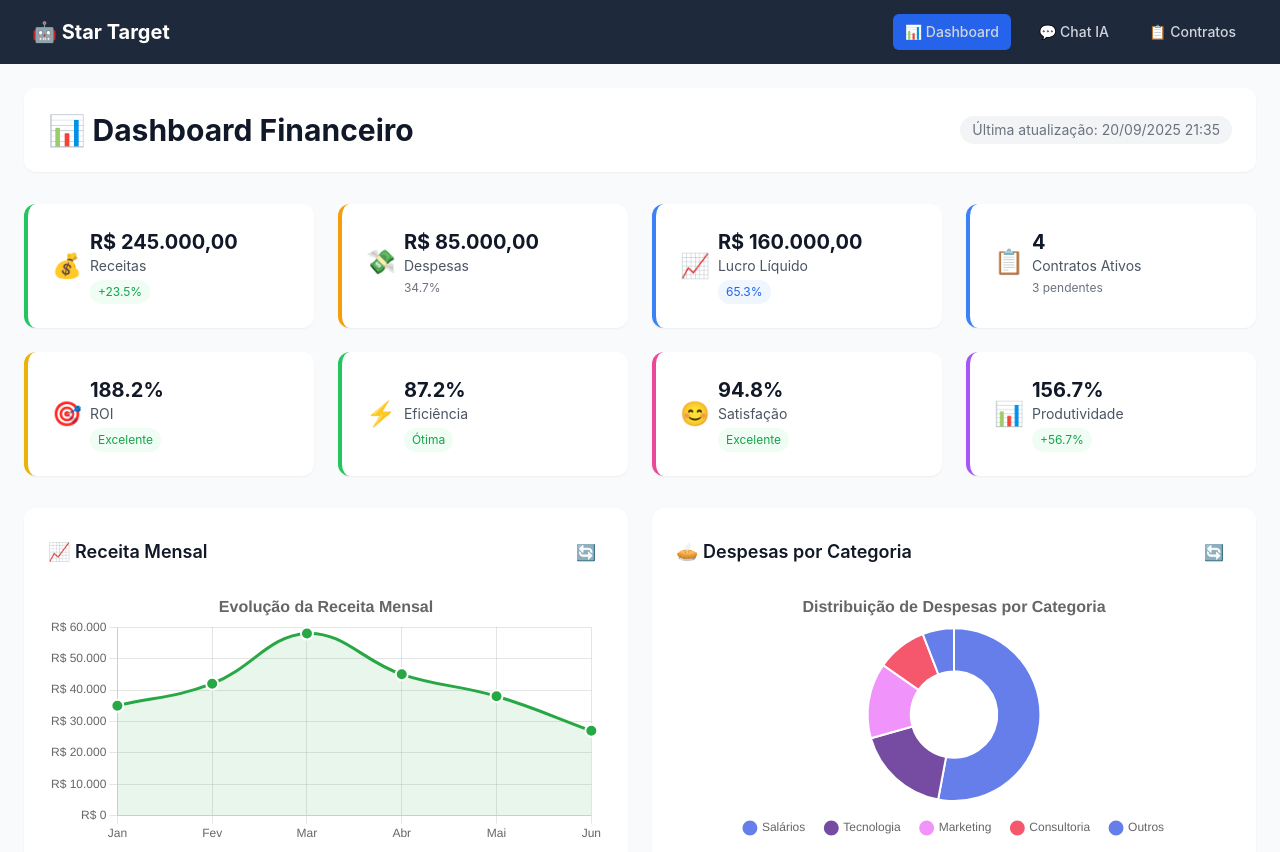
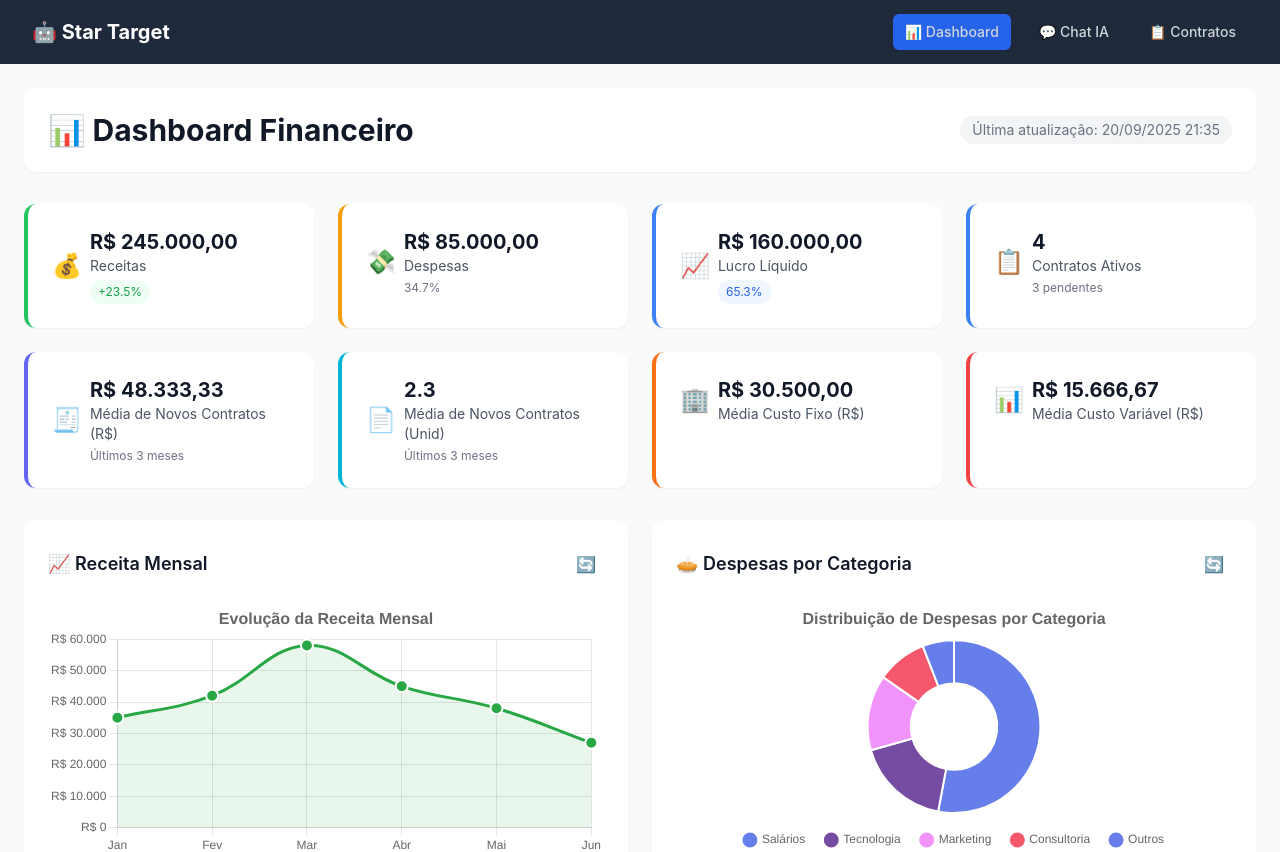
Before and after one commit to arthurbowens/ia-financeira-erp, an Angular app: page /dashboard in a window 1280 px wide. Shown: the top 852 px of the page. Built offline with nearby package versions, Linux system fonts and the light colour scheme.

Commit message:
feat: adiciona métricas de contratos e custos no dashboard
Adiciona 5 novas métricas: médias de novos contratos (R$/unid), custo fixo e variável. Remove cards desnecessários e melhora formatação visual.

```diff
--- a/src/app/components/dashboard/dashboard.component.html
+++ b/src/app/components/dashboard/dashboard.component.html
@@ -58,54 +58,49 @@
         </div>
       </div>
 
-      <div class="bg-white rounded-xl shadow-sm p-6 border-l-4 border-yellow-500">
+
+      <!-- Média de Novos Contratos (R$) - últimos 3 meses -->
+      <div class="bg-white rounded-xl shadow-sm p-6 border-l-4 border-indigo-500">
         <div class="flex items-center">
-          <div class="text-2xl mr-2">🎯</div>
+          <div class="text-2xl mr-2">🧾</div>
           <div class="flex-1 min-w-0">
-            <div class="text-sm sm:text-base md:text-lg lg:text-xl font-bold text-gray-900 whitespace-nowrap">{{ dados.roi }}%</div>
-            <div class="text-sm text-gray-600">ROI</div>
-            <div class="text-xs text-success-600 bg-success-50 px-2 py-1 rounded-full mt-1 inline-block">
-              Excelente
-            </div>
+            <div class="text-sm sm:text-base md:text-lg lg:text-xl font-bold text-gray-900 whitespace-nowrap">{{ formatCurrency(mediaNovosContratosReais3m) }}</div>
+            <div class="text-sm text-gray-600">Média de Novos Contratos (R$)</div>
+            <div class="text-xs text-gray-500 mt-1">Últimos 3 meses</div>
           </div>
         </div>
       </div>
 
-      <div class="bg-white rounded-xl shadow-sm p-6 border-l-4 border-green-500">
+      <!-- Média de Novos Contratos (Unid) - últimos 3 meses -->
+      <div class="bg-white rounded-xl shadow-sm p-6 border-l-4 border-cyan-500">
         <div class="flex items-center">
-          <div class="text-2xl mr-2">⚡</div>
+          <div class="text-2xl mr-2">📄</div>
           <div class="flex-1 min-w-0">
-            <div class="text-sm sm:text-base md:text-lg lg:text-xl font-bold text-gray-900 whitespace-nowrap">{{ dados.indicadores.eficienciaOperacional }}%</div>
-            <div class="text-sm text-gray-600">Eficiência</div>
-            <div class="text-xs text-success-600 bg-success-50 px-2 py-1 rounded-full mt-1 inline-block">
-              Ótima
-            </div>
+            <div class="text-sm sm:text-base md:text-lg lg:text-xl font-bold text-gray-900 whitespace-nowrap">{{ mediaNovosContratosUnidades3m | number:'1.0-1' }}</div>
+            <div class="text-sm text-gray-600">Média de Novos Contratos (Unid)</div>
+            <div class="text-xs text-gray-500 mt-1">Últimos 3 meses</div>
           </div>
         </div>
       </div>
 
-      <div class="bg-white rounded-xl shadow-sm p-6 border-l-4 border-pink-500">
+      <!-- Média Custo Fixo (R$) -->
+      <div class="bg-white rounded-xl shadow-sm p-6 border-l-4 border-orange-500">
         <div class="flex items-center">
-          <div class="text-2xl mr-2">😊</div>
+          <div class="text-2xl mr-2">🏢</div>
           <div class="flex-1 min-w-0">
-            <div class="text-sm sm:text-base md:text-lg lg:text-xl font-bold text-gray-900 whitespace-nowrap">{{ dados.indicadores.satisfacaoCliente }}%</div>
-            <div class="text-sm text-gray-600">Satisfação</div>
-            <div class="text-xs text-success-600 bg-success-50 px-2 py-1 rounded-full mt-1 inline-block">
-              Excelente
-            </div>
+            <div class="text-sm sm:text-base md:text-lg lg:text-xl font-bold text-gray-900 whitespace-nowrap">{{ formatCurrency(mediaCustoFixo) }}</div>
+            <div class="text-sm text-gray-600">Média Custo Fixo (R$)</div>
           </div>
         </div>
       </div>
 
-      <div class="bg-white rounded-xl shadow-sm p-6 border-l-4 border-purple-500">
+      <!-- Média Custo Variável (R$) -->
+      <div class="bg-white rounded-xl shadow-sm p-6 border-l-4 border-red-500">
         <div class="flex items-center">
           <div class="text-2xl mr-2">📊</div>
           <div class="flex-1 min-w-0">
-            <div class="text-sm sm:text-base md:text-lg lg:text-xl font-bold text-gray-900 whitespace-nowrap">{{ dados.indicadores.produtividade }}%</div>
-            <div class="text-sm text-gray-600">Produtividade</div>
-            <div class="text-xs text-success-600 bg-success-50 px-2 py-1 rounded-full mt-1 inline-block">
-              +56.7%
-            </div>
+            <div class="text-sm sm:text-base md:text-lg lg:text-xl font-bold text-gray-900 whitespace-nowrap">{{ formatCurrency(mediaCustoVariavel) }}</div>
+            <div class="text-sm text-gray-600">Média Custo Variável (R$)</div>
           </div>
         </div>
       </div>
--- a/src/app/components/dashboard/dashboard.component.ts
+++ b/src/app/components/dashboard/dashboard.component.ts
@@ -2,7 +2,7 @@ import { Component, OnInit, OnDestroy, Inject, PLATFORM_ID } from '@angular/core
 import { CommonModule, isPlatformBrowser } from '@angular/common';
 import { RouterModule } from '@angular/router';
 import { Chart, ChartConfiguration, registerables } from 'chart.js';
-import { DADOS_FINANCEIROS_MOCK, DadosFinanceiros } from '../../data/mock-data';
+import { DADOS_FINANCEIROS_MOCK, DadosFinanceiros, CONTRATOS_MOCK, Contrato } from '../../data/mock-data';
 
 Chart.register(...registerables);
 
@@ -17,6 +17,10 @@ export class DashboardComponent implements OnInit, OnDestroy {
   receitaChart: Chart | null = null;
   despesasChart: Chart | null = null;
   currentDate: Date = new Date();
+  mediaNovosContratosReais3m: number = 0;
+  mediaNovosContratosUnidades3m: number = 0;
+  mediaCustoFixo: number = 0;
+  mediaCustoVariavel: number = 0;
 
   constructor(
     @Inject(PLATFORM_ID) private platformId: Object
@@ -27,6 +31,9 @@ export class DashboardComponent implements OnInit, OnDestroy {
       this.criarGraficoReceitas();
       this.criarGraficoDespesas();
     }
+    this.calcularMediasContratosUltimos3Meses();
+    this.calcularMediaCustoFixo();
+    this.calcularMediaCustoVariavel();
   }
 
   ngOnDestroy() {
@@ -174,4 +181,50 @@ export class DashboardComponent implements OnInit, OnDestroy {
   getStatusClass(): string {
     return `status-${this.getStatusLucro()}`;
   }
+
+  private calcularMediasContratosUltimos3Meses(): void {
+    // Dados mock simulando novos contratos dos últimos 3 meses
+    const dadosMockUltimos3Meses = [
+      { mes: 'Dezembro 2023', valor: 32000, quantidade: 2 }, // 2 contratos de R$ 16.000 cada
+      { mes: 'Janeiro 2024', valor: 68000, quantidade: 3 },  // 3 contratos de R$ 22.667 cada
+      { mes: 'Fevereiro 2024', valor: 45000, quantidade: 2 } // 2 contratos de R$ 22.500 cada
+    ];
+
+    // Calcula as médias
+    const totalValor = dadosMockUltimos3Meses.reduce((acc, mes) => acc + mes.valor, 0);
+    const totalQuantidade = dadosMockUltimos3Meses.reduce((acc, mes) => acc + mes.quantidade, 0);
+
+    this.mediaNovosContratosReais3m = totalValor / 3; // média mensal em R$
+    this.mediaNovosContratosUnidades3m = totalQuantidade / 3; // média mensal em unidades
+  }
+
+  private calcularMediaCustoFixo(): void {
+    // Dados mock simulando custos fixos dos últimos 6 meses
+    const custosFixosUltimos6Meses = [
+      { mes: 'Setembro 2023', valor: 28000 },
+      { mes: 'Outubro 2023', valor: 29000 },
+      { mes: 'Novembro 2023', valor: 30000 },
+      { mes: 'Dezembro 2023', valor: 32000 },
+      { mes: 'Janeiro 2024', valor: 31000 },
+      { mes: 'Fevereiro 2024', valor: 33000 }
+    ];
+
+    const totalCustosFixos = custosFixosUltimos6Meses.reduce((acc, mes) => acc + mes.valor, 0);
+    this.mediaCustoFixo = totalCustosFixos / 6; // média mensal em R$
+  }
+
+  private calcularMediaCustoVariavel(): void {
+    // Dados mock simulando custos variáveis dos últimos 6 meses
+    const custosVariaveisUltimos6Meses = [
+      { mes: 'Setembro 2023', valor: 12000 },
+      { mes: 'Outubro 2023', valor: 15000 },
+      { mes: 'Novembro 2023', valor: 18000 },
+      { mes: 'Dezembro 2023', valor: 14000 },
+      { mes: 'Janeiro 2024', valor: 16000 },
+      { mes: 'Fevereiro 2024', valor: 19000 }
+    ];
+
+    const totalCustosVariaveis = custosVariaveisUltimos6Meses.reduce((acc, mes) => acc + mes.valor, 0);
+    this.mediaCustoVariavel = totalCustosVariaveis / 6; // média mensal em R$
+  }
 }
```
